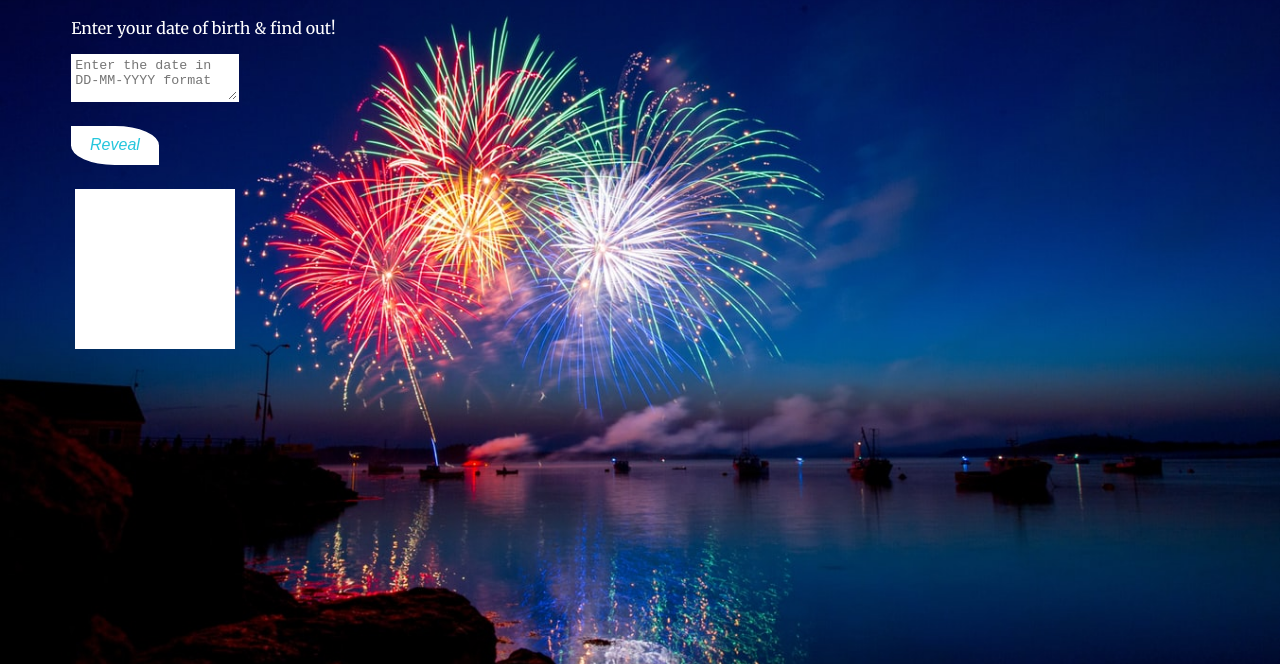
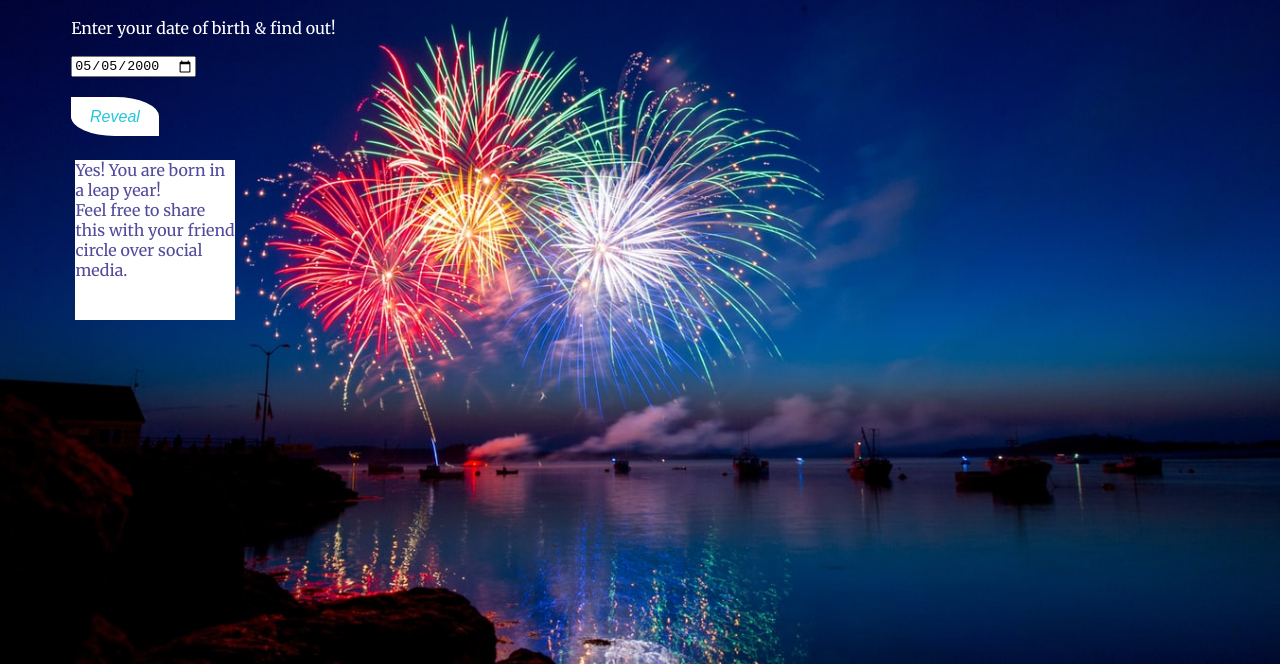
Before and after one commit to RadhikaRJ/neogcamp_leapyear_JS_GUI, a plain HTML site: page index.html in a window 1280 px wide. Both pictures are taken after a click on the button "Reveal". Shown: the part 136-800 px from the top of the page. Drawn offline with Linux system fonts and the light colour scheme.

Commit message:
feat: used input to get date from user

```diff
--- a/app.js
+++ b/app.js
@@ -1,16 +1,18 @@
 var txtref = document.querySelector("#txt-input");
 var outputref = document.querySelector("#output");
 
+
 var btnref = document.querySelector("#btn");
-btnref.addEventListener("click", clickHandler);
+btnref.addEventListener("click", onClickHandler);
 
-function clickHandler() {
-    var inputText = txtref.value;
-    var formatCheck = checkInputFormat(inputText);
+function onClickHandler()
+{
+    var date=document.getElementById("dateip").value;
+    var formatCheck = checkInputFormat(date);
 
     if (formatCheck == true) {
 
-        var leap = isLeapYear(inputText);
+        var leap = isLeapYear(date);
         if (leap == true) {
             outputref.innerText = "Yes! You are born in a leap year!\n Feel free to share this with your friend circle over social media."
         } else {
@@ -19,11 +21,12 @@ function clickHandler() {
     } else {
         alert("You input is invalid or is not in the required format!\n Required format: DD-MM-YYYY");
     }
-
 }
 
+
+
 function checkInputFormat(ip) {
-    var [daycheck, monthcheck, yearcheck] = ip.toString().split("-")
+    var [yearcheck, monthcheck, daycheck] = ip.toString().split("-")
 
     if (monthcheck === null ||
          monthcheck === " " ||
@@ -47,7 +50,7 @@ function checkInputFormat(ip) {
 }
 
 function isLeapYear(ip) {
-    var [day, month, year] = ip.toString().split("-")
+    var [year, month, day] = ip.toString().split("-")
     if ((year % 4 == 0 && year % 100 != 0) || (year % 400 == 0)) {
 
         return true;
--- a/index.html
+++ b/index.html
@@ -9,17 +9,20 @@
 </head>
 
 <body>
+
     <div class="container">
         <h1>Are you born in a leap year?</h1>
         <p>Enter your date of birth & find out!</p>
         <div>
-            <textarea id="txt-input" placeholder="Enter the date in DD-MM-YYYY format"></textarea>
+            <input type="date" id="dateip" value="2000-05-05">
+           <span></span>
         </div><br>
         <div>
             <button id="btn">Reveal</button>
         </div><br>
         <div id="output"></div>
     </div>
+
     <script src="app.js" type="text/javascript"></script>
 </body>
 
```
